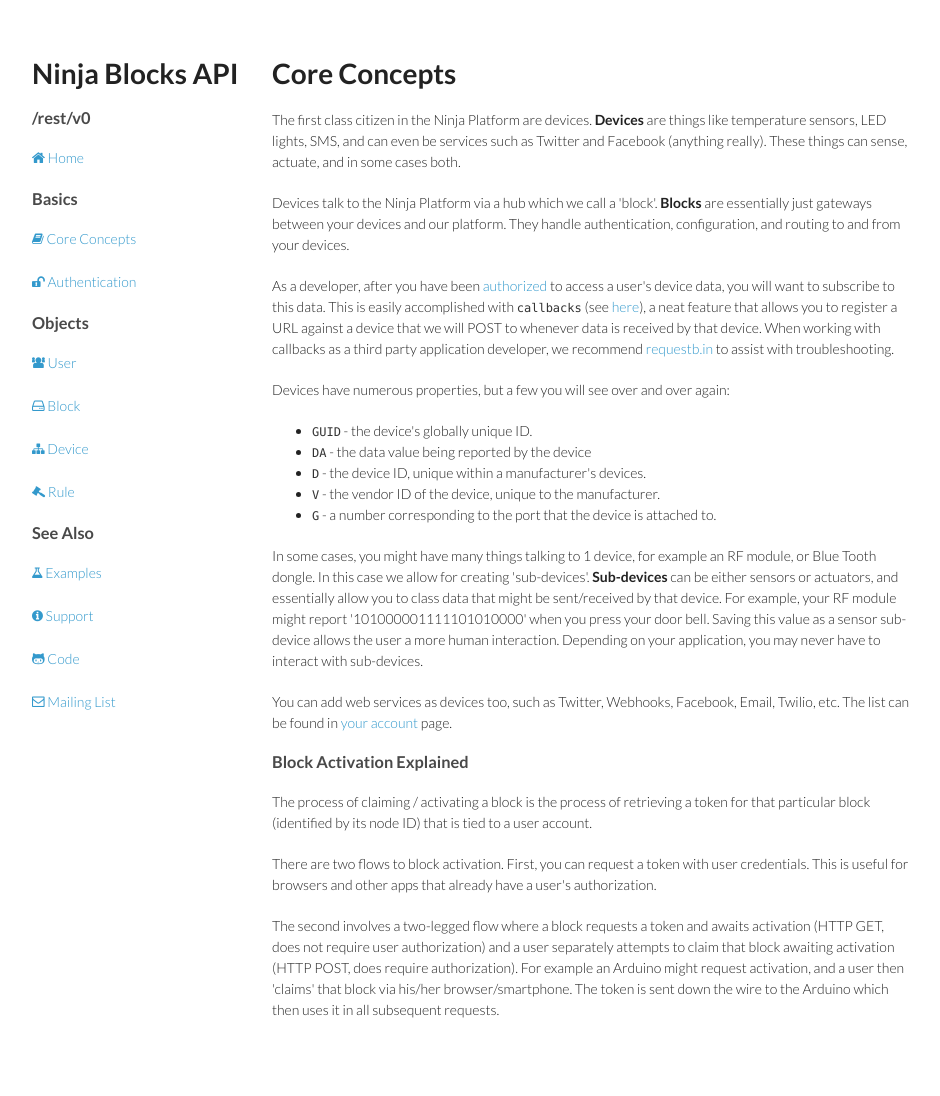
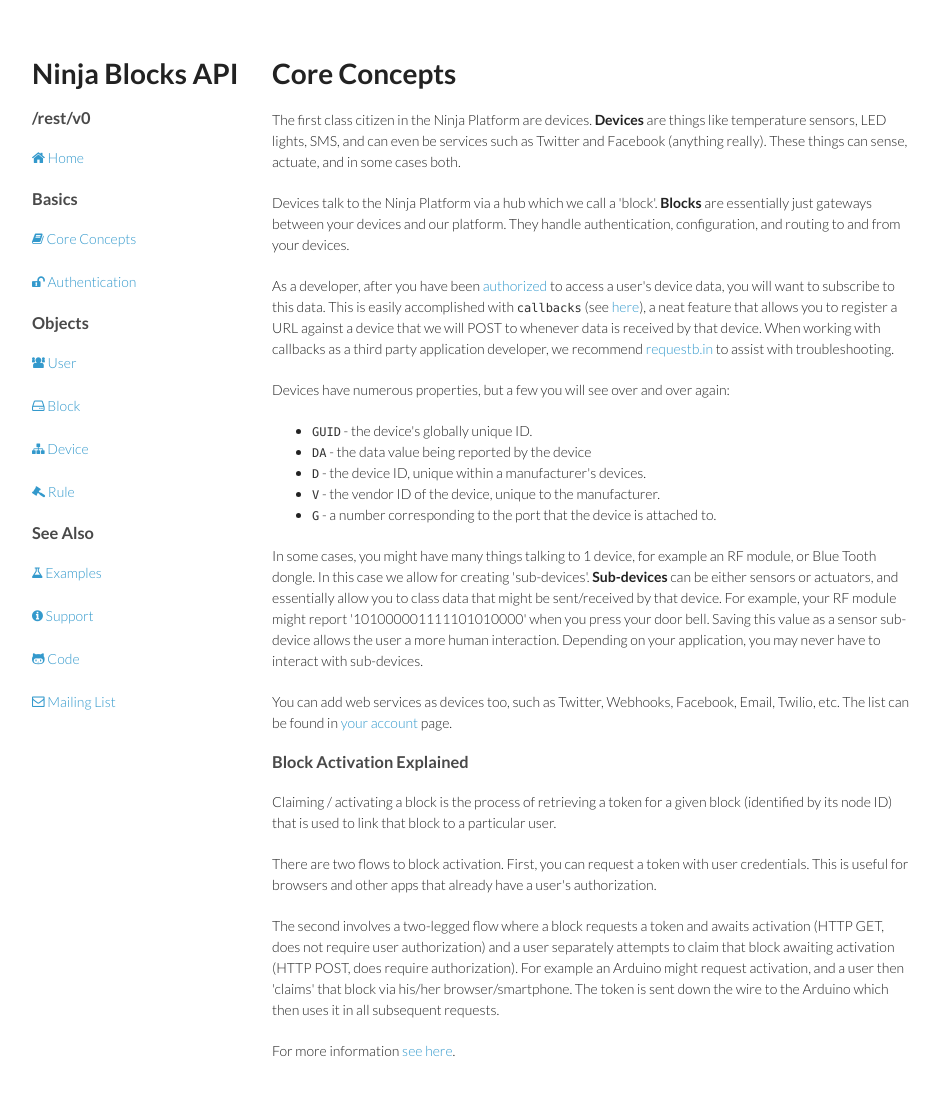
Before and after one commit to ninjablocks/ninjablocks.github.com, a Jekyll site: the page built from core-concepts.html, in a window 1280 px wide and 1131 px high. Shown: the top 1096 px of the window, without its empty margins (168-1108 px from the left). Built offline with Jekyll 4.4.1, drawn with Linux system fonts in a browser that asks for light colours; nearby versions of some CDN libraries.

Commit message:
Add link to activate call

```diff
--- a/_includes/block_activation.html
+++ b/_includes/block_activation.html
@@ -1,5 +1,6 @@
   <h3>Block Activation Explained</h3>
 
-  <p>The process of claiming / activating a block is the process of retrieving a token for that particular block (identified by its node ID) that is tied to a user account.</p>
+  <p>Claiming / activating a block is the process of retrieving a token for a given block (identified by its node ID) that is used to link that block to a particular user.</p>
   <p>There are two flows to block activation. First, you can request a token with user credentials. This is useful for browsers and other apps that already have a user's authorization.</p>
   <p>The second involves a two-legged flow where a block requests a token and awaits activation (HTTP GET, does not require user authorization) and a user separately attempts to claim that block awaiting activation (HTTP POST, does require authorization). For example an Arduino might request activation, and a user then 'claims' that block via his/her browser/smartphone. The token is sent down the wire to the Arduino which then uses it in all subsequent requests.</p>
+  <p>For more information <a href="block.html#block-activate">see here</a>.</p>
```
Also changed, not shown: 2 other files.
